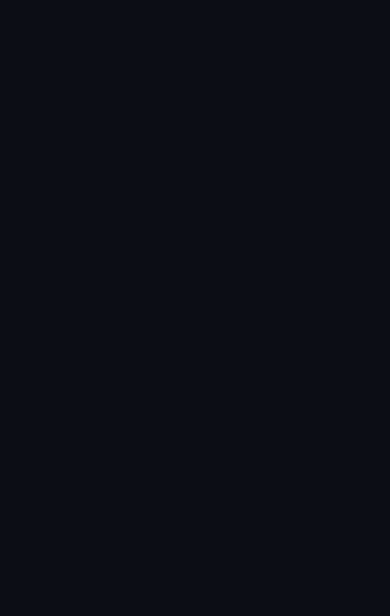
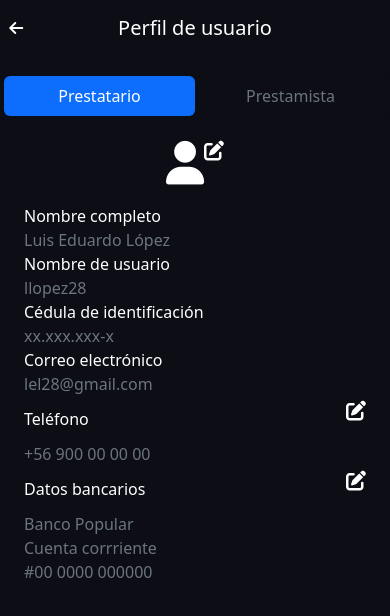
Before and after one commit to ljavierrodriguez/front-template-with-context, a React (Vite) app: page /profile in a window 390 px wide. Before the commit this address had no page. Shown: the top 616 px of the page. Built offline with nearby package versions, Linux system fonts and the light colour scheme.

Commit message:
profile page, mobile view, debtor perspective

```diff
--- a/src/App.jsx
+++ b/src/App.jsx
@@ -6,6 +6,7 @@
 import Post from './pages/Post';
 import LoanForm from './pages/LoanForm';
 import Notification from './pages/Notification';
+import Profile from './pages/Profile';
 
 const App = () => {
   return (
@@ -16,6 +17,7 @@
             <Route path="/post" element={<Post />} />
             <Route path="/loan-form" element={<LoanForm />} />
             <Route path="/notification" element={<Notification />} />
+            <Route path="/profile" element={<Profile />} />
         </Routes>
     </BrowserRouter>
   )
--- /dev/null
+++ b/src/pages/Profile.jsx
@@ -0,0 +1,67 @@
+import React from 'react';
+import Navbar from '../components/Navbar';
+import Icon from '../components/Icon';
+
+const Profile = () => {
+    return (
+        <>
+            <Navbar title={'Perfil de usuario'} />
+            <div className='mt-3'>
+                <div className='p-1 btn_post_choices_wrapper rounded'>
+                    <button className='btn_post_choices text-white bg-primary rounded p-2 w-50'>Prestatario</button>
+                    <button className='btn_post_choices text-secondary rounded p-2 w-50'>Prestamista</button>
+                </div>
+                <div className='d-flex justify-content-center text-white mt-3 mb-2'>
+                    <span className='text-white display-1'>
+                        <Icon type={'solid'} symbol={'user'} />
+                    </span>
+                    <span className='text-white align-self-baseline fs-5'>
+                        <Icon type={'solid'} symbol={'pen-to-square'} />
+                    </span>
+                </div>
+                <div className='mx-4 mt-3'>
+                    <div>
+                        <p className='text-white m-0'>Nombre completo</p>
+                        <span className='text-secondary'>Luis Eduardo López</span>
+                    </div>
+                    <div>
+                        <p className='text-white m-0'>Nombre de usuario</p>
+                        <span className='text-secondary'>llopez28</span>
+                    </div>
+                    <div>
+                        <p className='text-white m-0'>Cédula de identificación</p>
+                        <span className='text-secondary'>xx.xxx.xxx-x</span>
+                    </div>
+                    <div>
+                        <p className='text-white m-0'>Correo electrónico</p>
+                        <span className='text-secondary'>lel28@gmail.com</span>
+                    </div>
+                    <div>
+                        <div className='d-flex justify-content-between align-items-center'>
+                            <p className='text-white m-0'>Teléfono</p>
+                            <p className='text-white fs-5'>
+                                <Icon type={'solid'} symbol={'pen-to-square'} />
+                            </p>
+                        </div>
+                        <p className='text-secondary m-0'>+56 900 00 00 00</p>
+                    </div>
+                    <div>
+                    <div className='d-flex justify-content-between align-items-center'>
+                            <p className='text-white m-0'>Datos bancarios</p>
+                            <p className='text-white fs-5'>
+                                <Icon type={'solid'} symbol={'pen-to-square'} />
+                            </p>
+                        </div>
+                        <span className='text-secondary'>Banco Popular</span>
+                        <br />
+                        <span className='text-secondary'>Cuenta corrriente</span>
+                        <br />
+                        <span className='text-secondary'>#00 0000 000000</span>
+                    </div>
+                </div>
+            </div>
+        </>
+    )
+}
+
+export default Profile
```
Also changed, not shown: src/style.css (line endings or trailing spaces).
